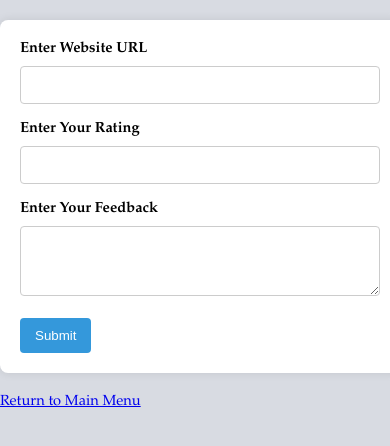
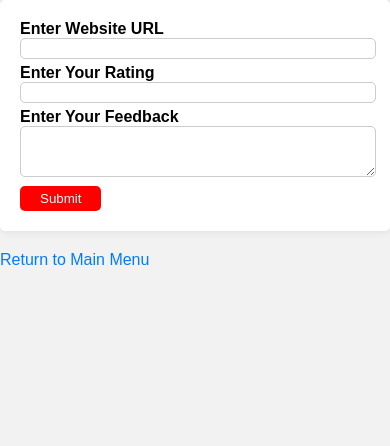
Before and after one commit to AbhinavJoe/KubeCentrix-Fraud-Detector, a Flask app: page /feedback in a window 390 px wide. Shown: the top 446 px of the page. Run offline with Flask 3, Linux system fonts and the light colour scheme.

Commit message:
Update feedback.css

```diff
--- a/src/chrome extension/static/feedback.css
+++ b/src/chrome extension/static/feedback.css
@@ -1,25 +1,23 @@
-body,
-html {
-    background-color: #D8DBE2;
-    font-family: "Palatino Linotype", "Book Antiqua", Palatino, serif;
-    font-size: 11pt;
+/* feedback.css */
+
+body {
+    font-family: Arial, sans-serif;
+    background-color: #f2f2f2;
     margin: 0;
     padding: 0;
+    overflow: hidden; /* Hide content overflow */
 }
-
 
 form {
     max-width: 400px;
-    margin: 20px auto;
+    margin: 0 auto;
+    background-color: #fff;
     padding: 20px;
-    background-color: #fff;
-    border-radius: 8px;
+    border-radius: 5px;
     box-shadow: 0 0 10px rgba(0, 0, 0, 0.1);
 }
 
 label {
-    display: block;
-    margin-bottom: 8px;
     font-weight: bold;
 }
 
@@ -27,60 +25,34 @@ input[type="url"],
 input[type="number"],
 textarea {
     width: 100%;
-    padding: 10px;
-    margin-bottom: 16px;
-    box-sizing: border-box;
+    padding: 2px;
+    margin-bottom: 5px;
     border: 1px solid #ccc;
-    border-radius: 4px;
-    font-size: 14px;
+    border-radius: 5px;
 }
 
 button {
-    background-color: #3498db;
-    color: white;
-    padding: 10px 15px;
+    background-color: #FF0000;
+    color: #fff;
     border: none;
-    border-radius: 4px;
+    padding: 5px 20px;
+    border-radius: 5px;
     cursor: pointer;
 }
 
 button:hover {
-    background-color: #2980b9;
+    background-color: #0056b3;
+}
+
+p {
+    color: green;
+    font-weight: bold;
+    margin-top: 10px;
 }
 
 a {
+    text-decoration: none;
+    color: #007BFF;
     display: block;
     margin-top: 20px;
 }
-
-a:hover {
-    color: purple;
-}
-
-
-@media only screen and (max-width: 1024px) {
-
-    body,
-    html {
-        width: 400px;
-        height: 150px;
-    }
-
-    .main {
-        width: 250px;
-        margin-left: 25px;
-        margin-right: 25px;
-    }
-
-    div#navigation {
-        width: 250px;
-        margin-left: 25px;
-        margin-right: 25px;
-    }
-
-    .footer {
-        width: 250px;
-        margin-left: 25px;
-        margin-right: 25px;
-    }
-}
```
